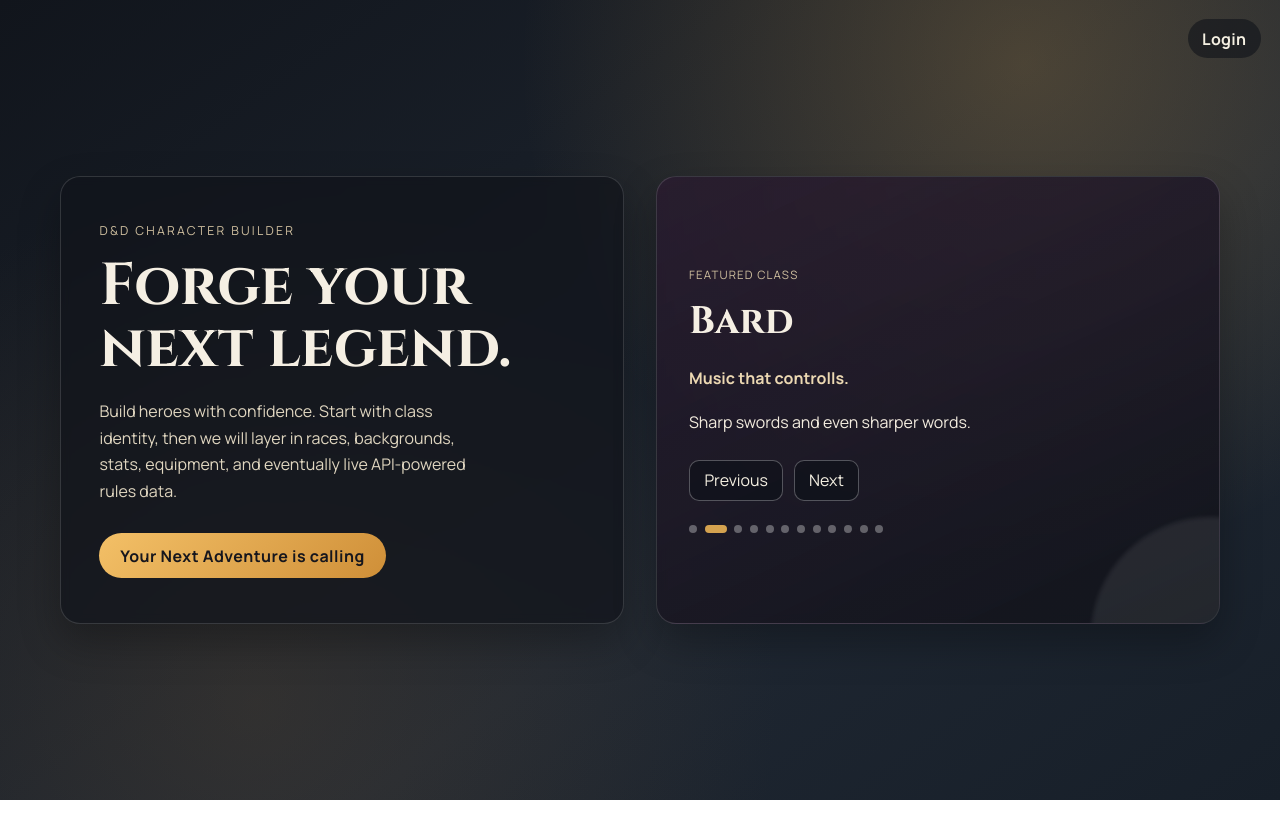
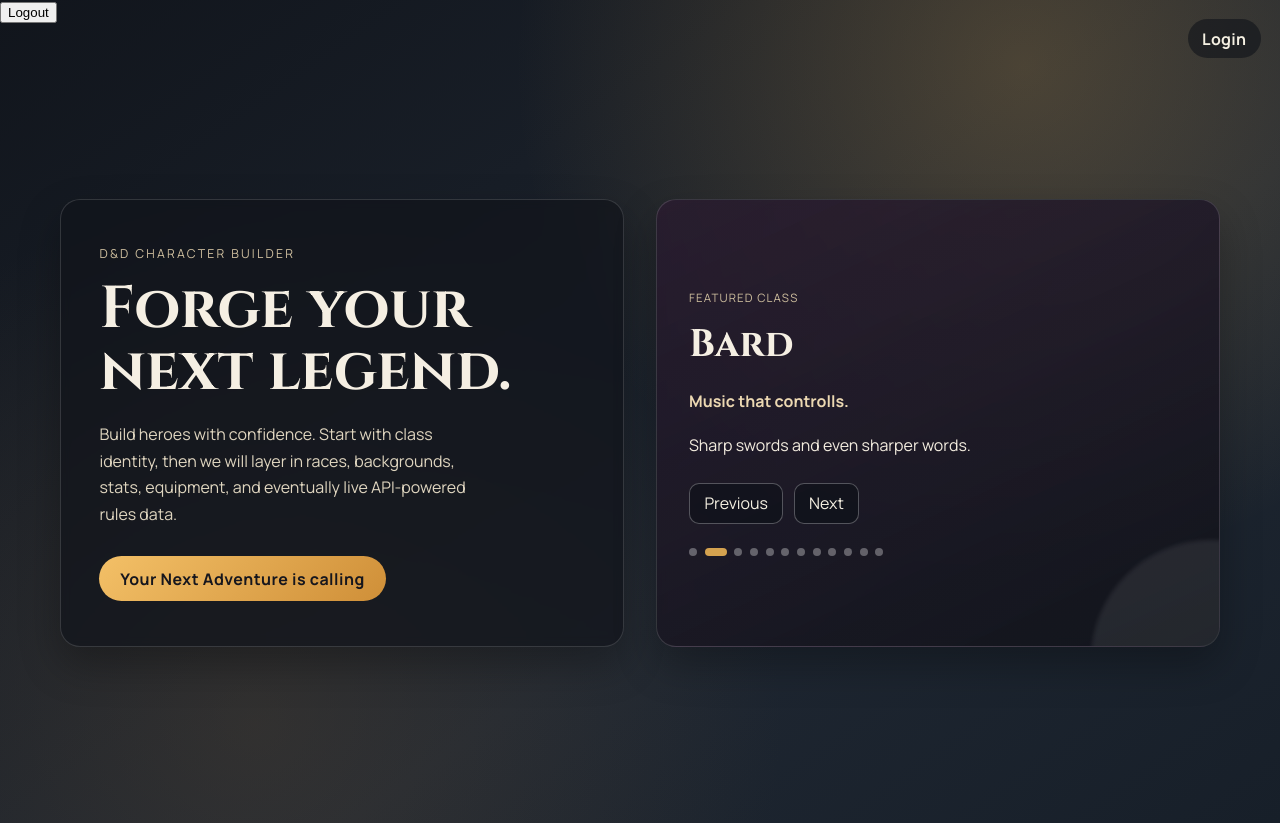
Before and after one commit to Jayrom6525/DnD-Character-Builder, a React (Create React App) app: page / in a window 1280 px wide. Before the commit the page ends 800 px from the top, so only its background shows below. Built offline with nearby package versions, Linux system fonts and the light colour scheme.

Commit message:
added logout function

```diff
--- a/src/App.js
+++ b/src/App.js
@@ -1,5 +1,6 @@
 import { useEffect, useMemo, useState } from 'react';
 import { Link } from 'react-router-dom';
+import { useNavigate } from 'react-router-dom';
 import './App.css';
 
 
@@ -107,6 +108,7 @@ const CLASS_SHOWCASE = [
 // creates an active state, counter starts at 0, showing the first class in the array
 function App() {
   const [activeClass, setActiveClass] = useState(0);
+  const navigate = useNavigate();
 
 // memoizes the current class, recomputes when activeClass changes
   const currentClass = useMemo(
@@ -134,9 +136,28 @@ function App() {
     setActiveClass((previous) => (previous + 1) % CLASS_SHOWCASE.length);
   };
 
+  async function handleLogout() {
+    try {
+      const response =await fetch('http://localhost:5030/auth/logout',{
+        method: 'POST',
+        credentials: 'include',
+      });
+
+      if (!response.ok) {
+        alert('Logout failed');
+        return;
+      }
+
+      navigate('/login');
+    } catch (error) {
+      alert('An error occurred during logout');
+    }
+  }
+
   return (
     <div className="App">
       <Link to="/login" className="login-btn">Login</Link>
+      <button type='button' onCLick={handleLogout}>Logout</button>
       <main className="home-shell">
         <section className="home-hero" aria-labelledby="hero-title">
           <div className="hero-copy">
--- a/src/Routes/Login.js
+++ b/src/Routes/Login.js
@@ -3,6 +3,7 @@ import '../App.css';
 import { useState } from 'react';
 
 function LoginPage() {
+    const navigate = useNavigate();
     //states go here
     const [email, setEmail] = useState('');
     const [password, setPassword] = useState('');
@@ -10,7 +11,6 @@ function LoginPage() {
     const [isSubmitting, setIsSubmitting] = useState(false);
     const [errorMessage, setErrorMessage] = useState('');
     const [successMessage, setSuccessMessage] = useState('');
-    const navigate = useNavigate();
     //creates a function that runs when form is submitted
     async function handleSubmit(event) {
         //stops default form submission behavior, which would cause a page reload = bad for single page apps
@@ -46,6 +46,7 @@ function LoginPage() {
             const data = await response.json();
             setSuccessMessage(data.message);
 
+            //after successful login, wait a moment to show success message, then navigate to home page
             setTimeout(() => {
                 navigate('/');
             }, 500);
```
